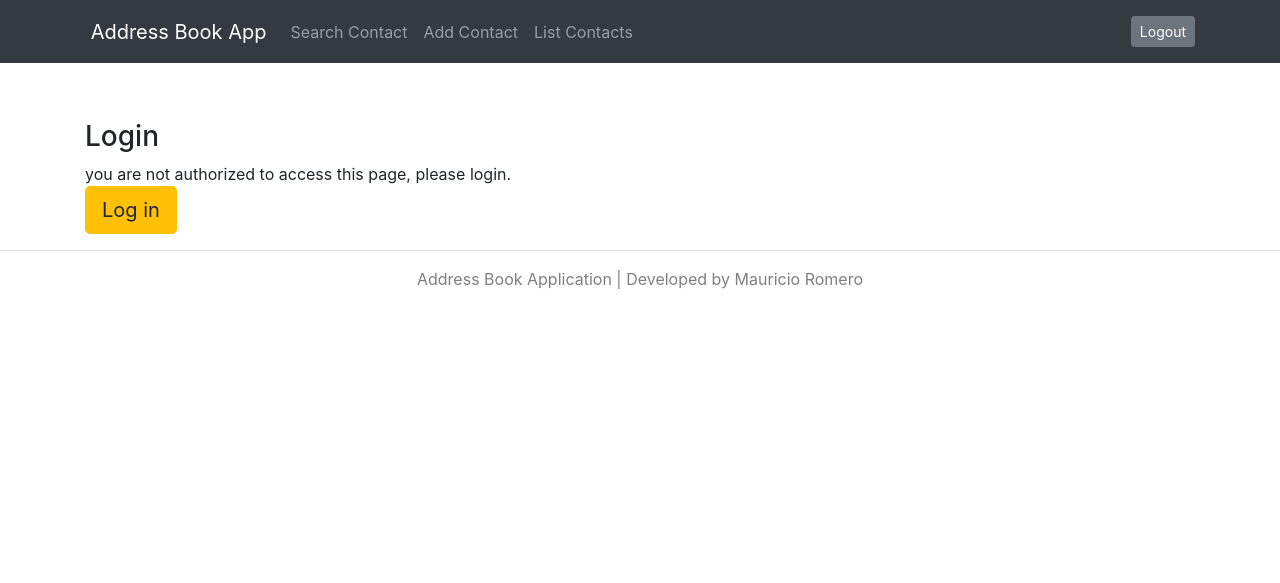
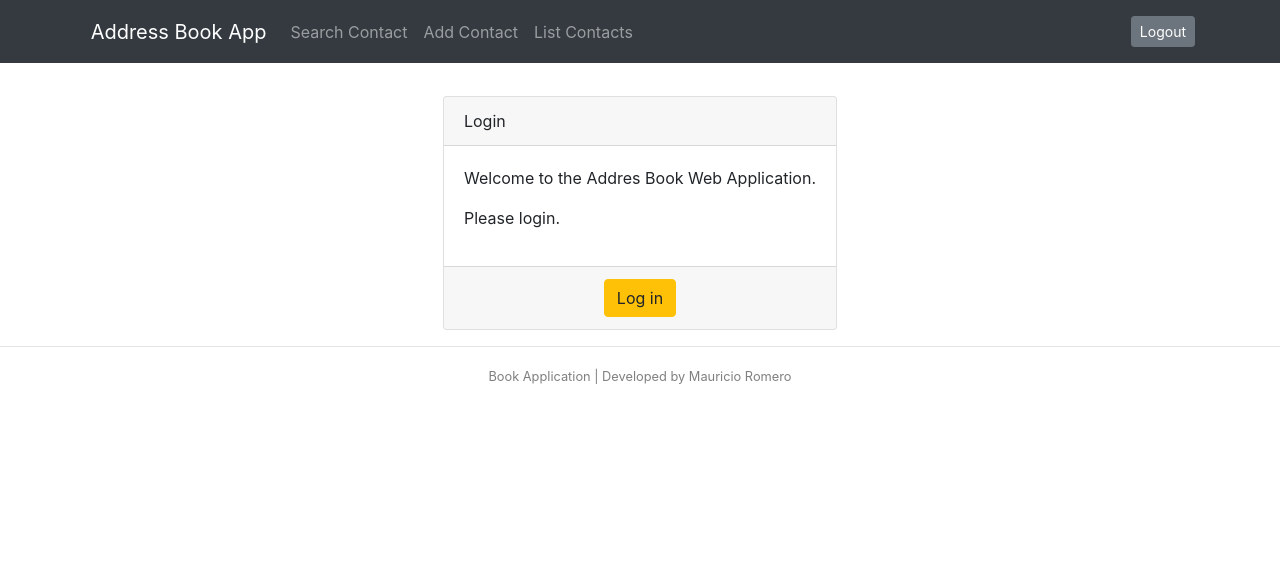
Before and after one commit to mromeroval/address-book, a Django app: page / in a window 1280 px wide. Shown: the top 583 px of the page. After the commit the page ends 384 px from the top, so only its background shows below. Run offline with Django 3.2, Linux system fonts and the light colour scheme; some libraries are stand-ins or nearby versions.

Commit message:
Update custom style css and login page

```diff
--- a/static/css/navbar-fixed-top.css
+++ b/static/css/address-book.css
@@ -1,5 +1,4 @@
 body {
-  min-height: 75rem;
     padding-top: 4.5rem;
 }
 
@@ -11,7 +10,6 @@ body {
 .nav-tabs .nav-item.show .nav-link, .nav-tabs .nav-link.active {
   color:  #fff;
   background-color:#495057;
-
 }
 
 .nav-tabs .nav-link {
--- a/templates/base/footer.html
+++ b/templates/base/footer.html
@@ -1,4 +1,4 @@
 <hr>
 <div class="text-center">
-    <p class="text-black-50">Address Book Application | Developed by Mauricio Romero</p>
+    <p class="text-black-50"><small>Book Application | Developed by Mauricio Romero</small> </p>
 </div>
--- a/templates/base/head_css.html
+++ b/templates/base/head_css.html
@@ -3,7 +3,7 @@
     <link rel="stylesheet" href="https://stackpath.bootstrapcdn.com/bootstrap/4.3.1/css/bootstrap.min.css" integrity="sha384-ggOyR0iXCbMQv3Xipma34MD+dH/1fQ784/j6cY/iJTQUOhcWr7x9JvoRxT2MZw1T" crossorigin="anonymous">
 
     <!-- Custom styles for this template -->
-    <link href="{% static 'css/navbar-fixed-top.css' %}" rel="stylesheet">
+    <link href="{% static 'css/address-book.css' %}" rel="stylesheet">
 
     <!-- jquery styles -->
     <link rel="stylesheet" href="http://code.jquery.com/ui/1.11.0/themes/smoothness/jquery-ui.css">
--- a/templates/contact/contactSearch.html
+++ b/templates/contact/contactSearch.html
@@ -3,7 +3,7 @@
 {% block content %}
 
 <div class="card-deck">
-	<div class="card border-dark mb-3" style="max-width: 19rem;">
+	<div class="card border-dark mb-3">
 		<div class="card-header">
 			Search by Name
 		</div>
@@ -15,7 +15,7 @@
 		</div>
 	</div>
 
-  <div class="card border-dark mb-3" style="max-width: 19rem;">
+  <div class="card border-dark mb-3">
 		<div class="card-header">
 			 Search by Department
 		</div>
@@ -27,7 +27,7 @@
 		</div>
 	</div>
 
-  <div class="card border-dark mb-3" style="max-width: 19rem;">
+  <div class="card border-dark mb-3">
 		<div class="card-header">
 			 Search by Position
 		</div>
--- a/templates/index.html
+++ b/templates/index.html
@@ -7,30 +7,29 @@
     <!-- The above 3 meta tags *must* come first in the head; any other head content must come *after* these tags -->
     <meta name="description" content="">
     <meta name="author" content="Mauricio Romero">
-
-    <title>Executive Assistant Directory</title>
+    <title>Address Book App</title>
     {% include 'head_css.html' %}
-
   </head>
 
   <body>
     {% include 'navbar.html'%}
-
-    <br><br>
+    <br>
     <div class="container">
-
-    	<div class="panel panel-warning">
-    		<div class="panel-heading">
-    			<h3>Login</h3>
+      <div class="d-flex justify-content-center">
+    	<div class="card panel-warning">
+    		<div class="card-header">
+    			Login
     		</div>
-    		<div  class="panel-body">
-    			you are not authorized to access this page, please login.
-  			<h3><a href="{% url 'home' %}" class="btn btn-lg btn-warning" >Log in</a></h3>
-  			</div>
+    		<div  class="card-body">
+          <p>Welcome to the Addres Book Web Application.</p>
+          <p>Please login.</p>
+        </div>
+        <div class="card-footer text-center">
+          <a href="{% url 'home' %}" class="btn btn-warning">Log in</a>
+        </div>
   		</div>
-
+    </div>
     </div> <!-- /container -->
-
 {% include "footer.html" %}
   </body>
 </html>
```
